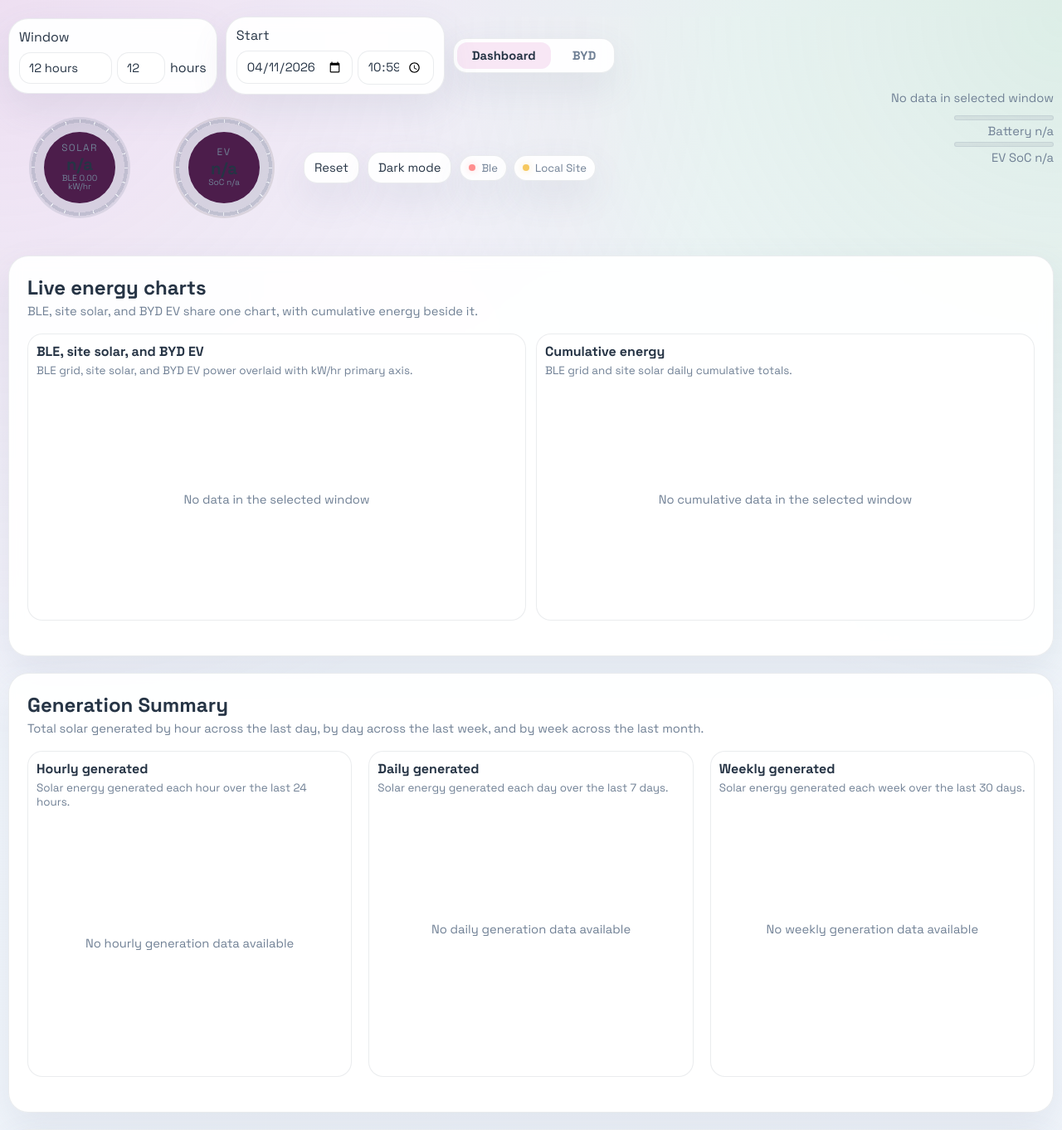
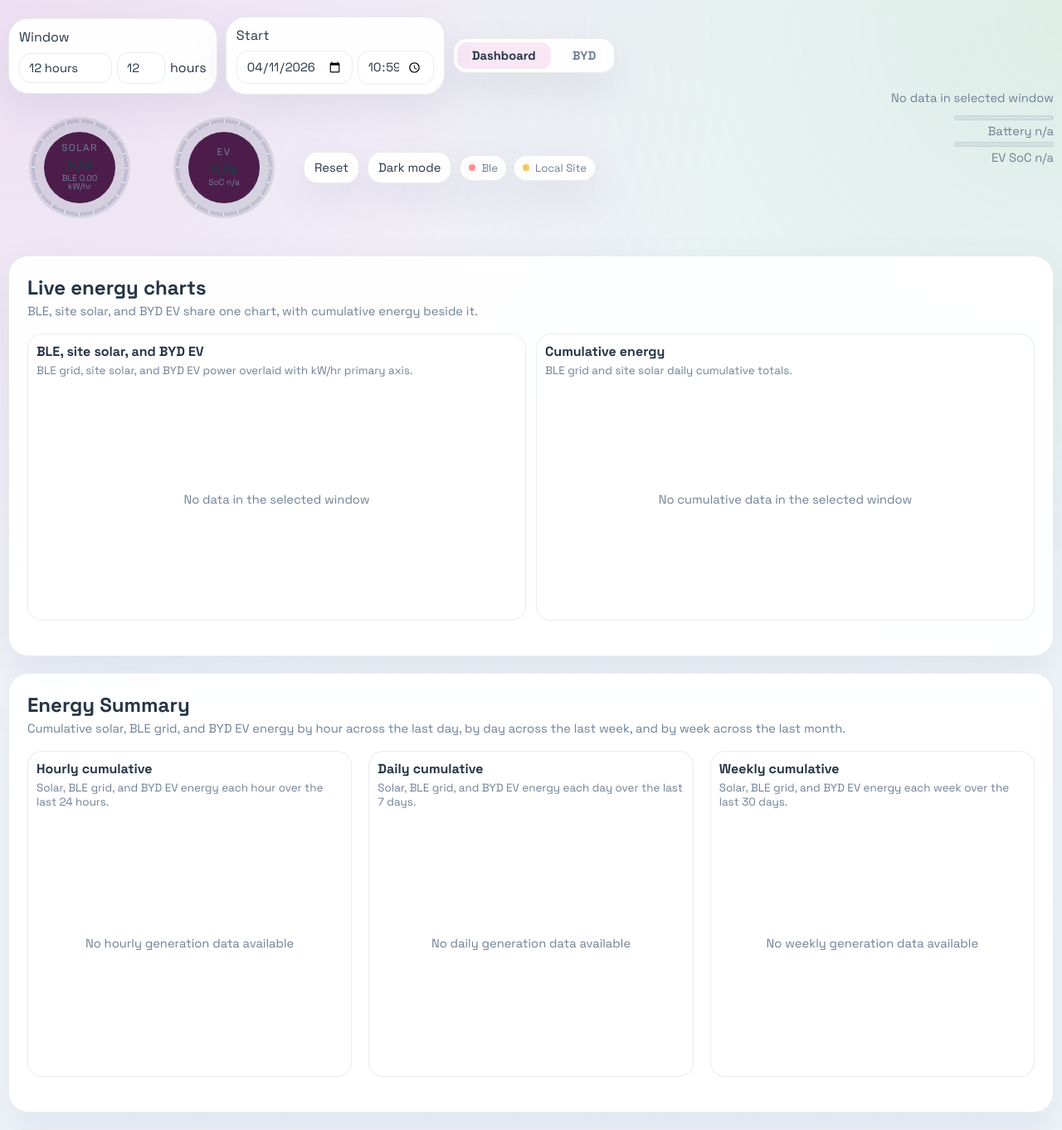
Before and after one commit to sek0002/solar, a FastAPI app: page / in a window 1280 px wide. Shown: the top 1362 px of the page at 83% size. Run offline with FastAPI, Linux system fonts and the light colour scheme; data comes from the database, SQL or seed files in the repository; data that the repository does not hold is empty.

Commit message:
Expand energy summary bar charts

```diff
--- a/static/app.js
+++ b/static/app.js
@@ -1345,9 +1345,21 @@
       ev: integrateSeriesKwh(series.ev, "charging_rate_w_per_min", windowState)
     },
     generation: {
-      hourly: buildEnergyTotals(series.solar, "solar_generation_watts", getHourKey, getStartOfNextHour, hourlyWindow),
-      daily: buildEnergyTotals(series.solar, "solar_generation_watts", getDayKey, getStartOfNextDay, dailyWindow),
-      weekly: buildEnergyTotals(series.solar, "solar_generation_watts", getWeekKey, getStartOfNextWeek, weeklyWindow)
+      hourly: {
+        solar: buildEnergyTotals(series.solar, "solar_generation_watts", getHourKey, getStartOfNextHour, hourlyWindow),
+        grid: buildEnergyTotals(series.grid, "grid_usage_watts", getHourKey, getStartOfNextHour, hourlyWindow),
+        ev: buildEnergyTotals(series.ev, "charging_rate_w_per_min", getHourKey, getStartOfNextHour, hourlyWindow)
+      },
+      daily: {
+        solar: buildEnergyTotals(series.solar, "solar_generation_watts", getDayKey, getStartOfNextDay, dailyWindow),
+        grid: buildEnergyTotals(series.grid, "grid_usage_watts", getDayKey, getStartOfNextDay, dailyWindow),
+        ev: buildEnergyTotals(series.ev, "charging_rate_w_per_min", getDayKey, getStartOfNextDay, dailyWindow)
+      },
+      weekly: {
+        solar: buildEnergyTotals(series.solar, "solar_generation_watts", getWeekKey, getStartOfNextWeek, weeklyWindow),
+        grid: buildEnergyTotals(series.grid, "grid_usage_watts", getWeekKey, getStartOfNextWeek, weeklyWindow),
+        ev: buildEnergyTotals(series.ev, "charging_rate_w_per_min", getWeekKey, getStartOfNextWeek, weeklyWindow)
+      }
     }
   };
 }
@@ -1690,14 +1702,35 @@
   ], "energy");
 }
 
-function renderGenerationSummaryChart(element, totals, formatter) {
+function renderGenerationSummaryChart(element, totalsBySource, formatter) {
   const dark = getTheme() === "dark";
-  const entries = Array.from(totals.entries()).sort((left, right) => left[0].localeCompare(right[0]));
-  createBarChart(element, entries.map(([label]) => formatter(label)), [
+  const allLabels = Array.from(new Set([
+    ...totalsBySource.solar.keys(),
+    ...totalsBySource.grid.keys(),
+    ...totalsBySource.ev.keys()
+  ])).sort((left, right) => left.localeCompare(right));
+
+  createBarChart(element, allLabels.map((label) => formatter(label)), [
     {
       label: "Site solar",
-      data: entries.map(([, value]) => Number(value || 0)),
+      data: allLabels.map((label) => Number(totalsBySource.solar.get(label) || 0)),
       backgroundColor: dark ? "#8ee29d" : "#7cc98a",
+      borderRadius: 4,
+      barPercentage: 0.88,
+      categoryPercentage: 0.74
+    },
+    {
+      label: "BLE grid",
+      data: allLabels.map((label) => Number(totalsBySource.grid.get(label) || 0)),
+      backgroundColor: dark ? "#7fb0ff" : "#6f96d8",
+      borderRadius: 4,
+      barPercentage: 0.88,
+      categoryPercentage: 0.74
+    },
+    {
+      label: "BYD EV",
+      data: allLabels.map((label) => Number(totalsBySource.ev.get(label) || 0)),
+      backgroundColor: dark ? "#ffb45b" : "#d6882e",
       borderRadius: 4,
       barPercentage: 0.88,
       categoryPercentage: 0.74
--- a/templates/index.html
+++ b/templates/index.html
@@ -127,31 +127,31 @@
     <section class="panel grouped-chart-panel">
       <div class="panel-header">
         <div>
-          <h2>Generation Summary</h2>
-          <span>Total solar generated by hour across the last day, by day across the last week, and by week across the last month.</span>
+          <h2>Energy Summary</h2>
+          <span>Cumulative solar, BLE grid, and BYD EV energy by hour across the last day, by day across the last week, and by week across the last month.</span>
         </div>
       </div>
       <div class="charts-grid charts-grid-three">
         <section class="chart-panel-subsection">
           <div class="subchart-header">
-            <h3>Hourly generated</h3>
-            <span>Solar energy generated each hour over the last 24 hours.</span>
+            <h3>Hourly cumulative</h3>
+            <span>Solar, BLE grid, and BYD EV energy each hour over the last 24 hours.</span>
           </div>
           <div id="hourly-chart"></div>
         </section>
 
         <section class="chart-panel-subsection">
           <div class="subchart-header">
-            <h3>Daily generated</h3>
-            <span>Solar energy generated each day over the last 7 days.</span>
+            <h3>Daily cumulative</h3>
+            <span>Solar, BLE grid, and BYD EV energy each day over the last 7 days.</span>
           </div>
           <div id="daily-chart"></div>
         </section>
 
         <section class="chart-panel-subsection">
           <div class="subchart-header">
-            <h3>Weekly generated</h3>
-            <span>Solar energy generated each week over the last 30 days.</span>
+            <h3>Weekly cumulative</h3>
+            <span>Solar, BLE grid, and BYD EV energy each week over the last 30 days.</span>
           </div>
           <div id="weekly-chart"></div>
         </section>
```
